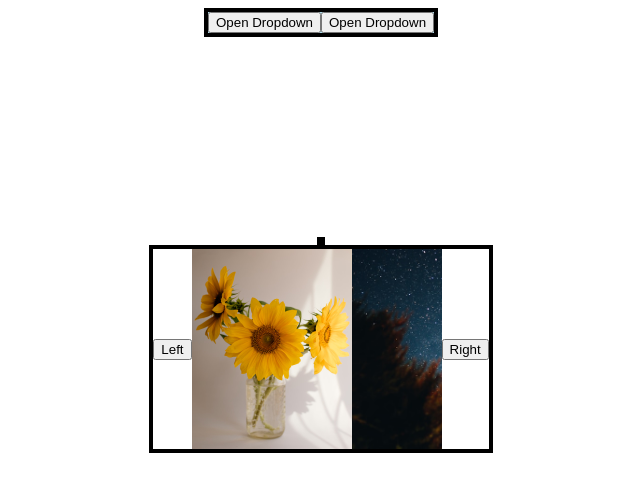
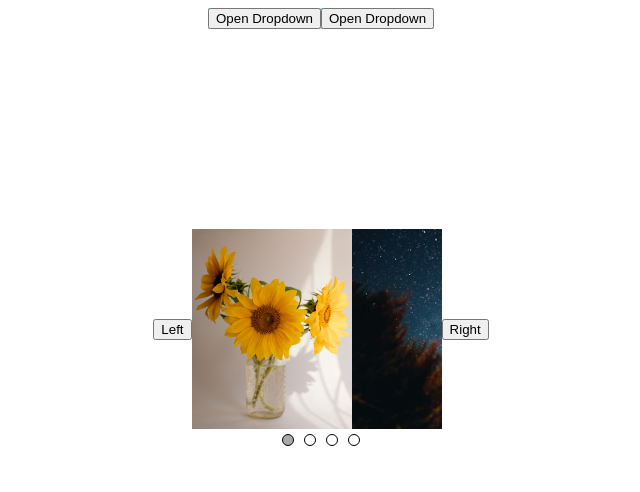
Before and after one commit to firepeashooter/web-component-library, a website built with webpack: page src/index.html in a window 1280 px wide. Shown: the whole page, without its empty margins (319-959 px from the left). Built offline with nearby package versions, Linux system fonts and the light colour scheme.

Commit message:
Technically the nav works

```diff
--- a/src/index.html
+++ b/src/index.html
@@ -34,11 +34,10 @@
 
     </div>
     <div class="bottom">
+
       <div class="image--carosel">
 
         <button class="slide--button" id="left">Left</button>
-
-
 
         <div class="frame">
           <div class="slides">
@@ -58,6 +57,12 @@
 
     </div>
 
+    <div class="nav">
+      <div class="circle" id="one"></div>
+      <div class="circle" id="two"></div>
+      <div class="circle" id="three"></div>
+      <div class="circle" id="four"></div>
+    </div>
 
 
       </body>
--- a/src/scripts/carosel.js
+++ b/src/scripts/carosel.js
@@ -3,14 +3,28 @@
 const rightButton = document.querySelector("#right");
 const leftButton = document.querySelector("#left");
 const slides = document.querySelector(".slides");
+const nav = document.querySelector(".nav");
+
+const one = document.querySelector("#one");
+const two = document.querySelector("#two");
+const three = document.querySelector("#three");
+const four = document.querySelector("#four");
+
+
 let x = 0;
+let picNum = 1;
 
+//initial update
+updateNav();
 
 
 rightButton.addEventListener("click", (e) => {
 
     x -= 250;
+    picNum += 1;
     slides.style.transform= `translateX(${x}px)`;
+
+    updateNav();
 
 
 
@@ -19,8 +33,34 @@ rightButton.addEventListener("click", (e) => {
 leftButton.addEventListener("click", (e) => {
 
     x += 250;
+    picNum -= 1;
     slides.style.transform= `translateX(${x}px)`;
+
+    updateNav();
+
 
 
 
 });
+
+function updateNav(){
+
+    //clear all circles
+    one.style.backgroundColor = "";
+    two.style.backgroundColor = "";
+    three.style.backgroundColor = "";
+    four.style.backgroundColor = "";
+
+    //update circles depending on picNum
+
+    if (picNum == 1){
+        one.style.backgroundColor = "darkgray";
+    } else if (picNum == 2){
+        two.style.backgroundColor = "darkgray";
+    } else if (picNum == 3){
+        three.style.backgroundColor = "darkgray";
+    } else if (picNum == 4){
+        four.style.backgroundColor = "darkgray";
+    }
+
+}
--- a/src/styles.css
+++ b/src/styles.css
@@ -7,9 +7,9 @@ body{
 
 }
 
-body > *{
+/* body > *{
   border: 4px solid black;
-}
+} */
 
 .dropdowns{
   display: flex;
@@ -28,6 +28,18 @@ body > *{
 
 .slide--button{
   height: 20%;
+}
+
+.nav{
+  display: flex;
+}
+
+.circle{
+  margin: 5px;
+  width: 10px;
+  height: 10px;
+  border: 1px solid black;
+  border-radius: 50%;
 }
 
 /* this div needs to move over 250px everytime */
```
